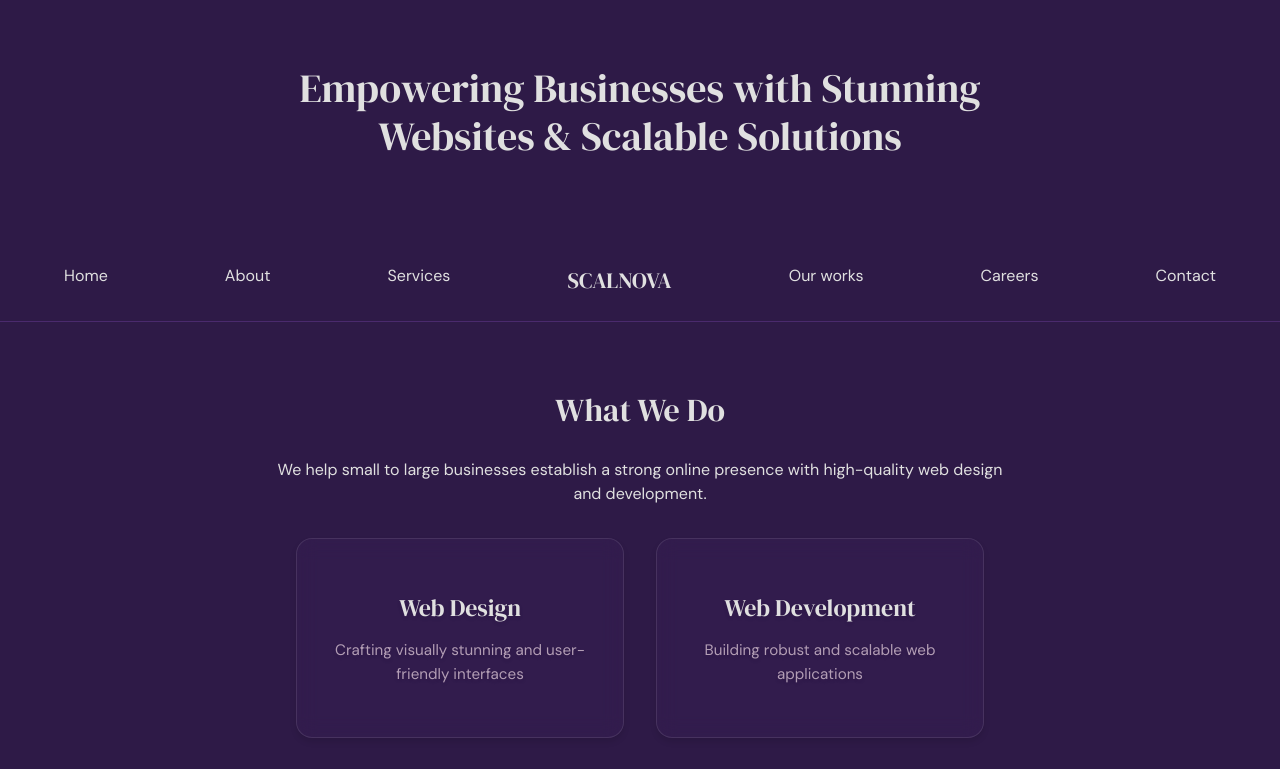
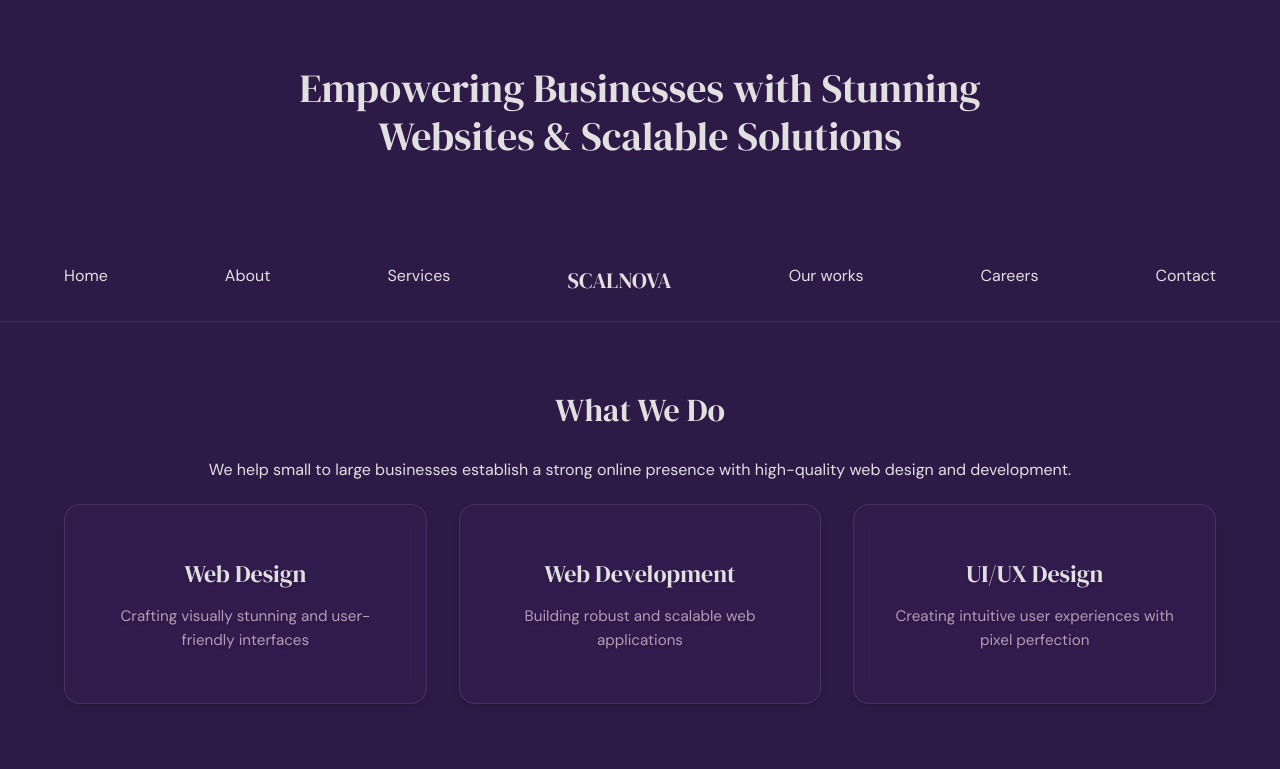
Before and after one commit to sayful-hassan/Scalnova, a React (Vite) app in the folder scalnova/: page / in a window 1280 px wide. Shown: the top 769 px of the page. Built offline with nearby package versions, Linux system fonts and the light colour scheme.

Commit message:
Cards resposiveness has created

```diff
--- a/scalnova/src/App.css
+++ b/scalnova/src/App.css
@@ -23,6 +23,7 @@ body {
   flex-direction: column;
   min-height: 100vh;
   width: 100vw;
+  overflow-x: hidden;
 }
 
 /* Default Mobile Order: Navbar -> Hero -> WhatWeDo -> Footer */
--- a/scalnova/src/components/WhatWeDo/WhatWeDo.css
+++ b/scalnova/src/components/WhatWeDo/WhatWeDo.css
@@ -1,8 +1,9 @@
 .what-we-do {
     padding: 4rem 2rem;
-    max-width: 800px;
+    max-width: 100vw;
     margin: 0 auto;
     text-align: center;
+
   }
 
   .what-we-do h2 {
@@ -15,15 +16,22 @@
     list-style: none;
     margin-top: 2rem;
     display: grid;
-    grid-template-columns: repeat(auto-fit, minmax(280px, 1fr));
-    gap: 2rem;
-    padding: 0 1.5rem;
+    grid-template-columns: 1fr;
+    gap: 1.5rem;
+    padding: 22px 1.5rem;
+
+    @media (min-width: 768px) {
+      grid-template-columns: repeat(3, 1fr);
+      max-width: 1200px;
+      margin: 0 auto;
+      gap: 2rem;
+    }
   }
 
   .what-we-do li {
-    padding: 2rem;
-    border-radius: 16px;
-    background: rgba(78, 42, 115, 0.15);
+   padding: 2rem;
+   border-radius: 16px;
+   background: rgba(78, 42, 115, 0.15);
    backdrop-filter: blur(10px);
    -webkit-backdrop-filter: blur(10px);
    border: 1px solid rgba(255, 255, 255, 0.1);
@@ -34,6 +42,8 @@
    flex-direction: column;
    justify-content: center;
    text-shadow: 0 2px 4px rgba(0, 0, 0, 0.1);
+   max-width: 380px;
+   margin: 0 auto;
   }
 
   .what-we-do li:hover {
```
